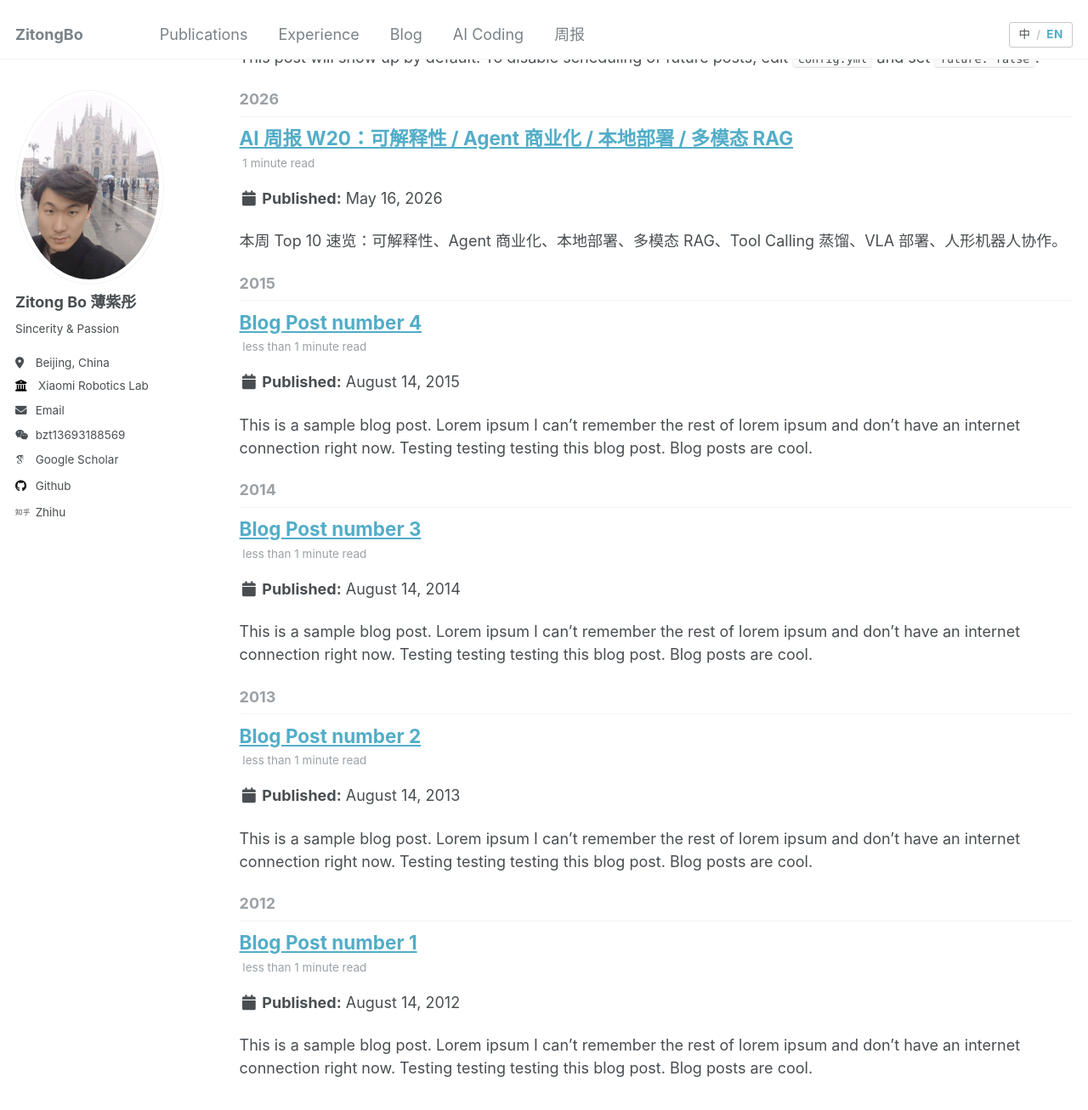
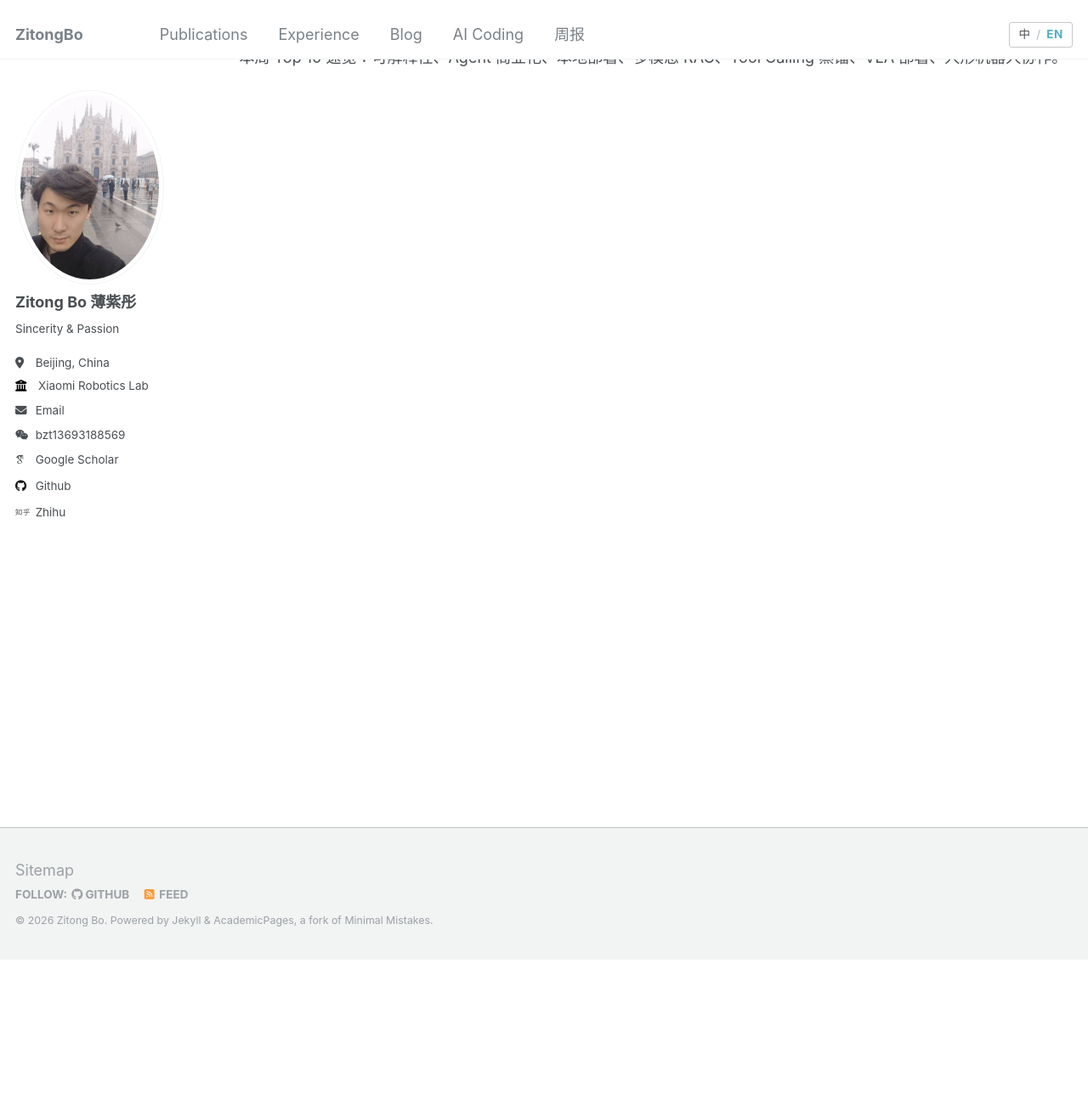
Before and after one commit to ZitongBo/ZitongBo.github.io, a Jekyll site: the page built from _pages/year-archive.html, in a window 1280 px wide and 1400 px high, scrolled down 270 px. Shown: the top 1307 px of the window at 85% size. Built offline with Jekyll 4.4.1, drawn with Linux system fonts in a browser that asks for light colours; some web fonts are replaced; some of the changed text lies outside the part shown.

Commit message:
Fix Blog and AI Coding pages: enable markdown rendering inside HTML divs, remove template posts
Co-Authored-By: Claude Opus 4.6 (1M context) <noreply@anthropic.com>

```diff
--- a/_pages/ai-coding.md
+++ b/_pages/ai-coding.md
@@ -7,7 +7,7 @@ author_profile: true
 
 {% include lang-style.html %}
 
-<div class="lang-block-en">
+<div class="lang-block-en" markdown="1">
 
 I rely heavily on AI coding tools (Claude Code, Cursor, etc.) in my daily work and research. Here I document real-world cases and reflections.
 
@@ -54,7 +54,7 @@ The core skill for engineers using AI tools has shifted to: **clearly describing
 
 </div>
 
-<div class="lang-block-zh">
+<div class="lang-block-zh" markdown="1">
 
 我在日常工作和研究中大量使用 AI Coding 工具（Claude Code、Cursor 等），这里记录一些真实的实践案例和使用心得。
 
--- a/_pages/blog.md
+++ b/_pages/blog.md
@@ -7,7 +7,7 @@ author_profile: true
 
 {% include lang-style.html %}
 
-<div class="lang-block-en">
+<div class="lang-block-en" markdown="1">
 
 Here I collect my latest technical articles published on Zhihu, focusing on embodied intelligence, robotics, and multimodal large models.
 
@@ -30,7 +30,7 @@ Here I collect my latest technical articles published on Zhihu, focusing on embo
 
 </div>
 
-<div class="lang-block-zh">
+<div class="lang-block-zh" markdown="1">
 
 这里记录我在知乎专栏发布的最新技术文章，主要聚焦具身智能、机器人与多模态大模型。
 
--- a/_posts/2012-08-14-blog-post-1.md
+++ /dev/null
@@ -1,20 +0,0 @@
----
-title: 'Blog Post number 1'
-date: 2012-08-14
-permalink: /posts/2012/08/blog-post-1/
-tags:
-  - cool posts
-  - category1
-  - category2
----
-
-This is a sample blog post. Lorem ipsum I can't remember the rest of lorem ipsum and don't have an internet connection right now. Testing testing testing this blog post. Blog posts are cool.
-
-Headings are cool
-======
-
-You can have many headings
-======
-
-Aren't headings cool?
-------
--- a/_posts/2013-08-14-blog-post-2.md
+++ /dev/null
@@ -1,20 +0,0 @@
----
-title: 'Blog Post number 2'
-date: 2013-08-14
-permalink: /posts/2013/08/blog-post-2/
-tags:
-  - cool posts
-  - category1
-  - category2
----
-
-This is a sample blog post. Lorem ipsum I can't remember the rest of lorem ipsum and don't have an internet connection right now. Testing testing testing this blog post. Blog posts are cool.
-
-Headings are cool
-======
-
-You can have many headings
-======
-
-Aren't headings cool?
-------
--- a/_posts/2014-08-14-blog-post-3.md
+++ /dev/null
@@ -1,20 +0,0 @@
----
-title: 'Blog Post number 3'
-date: 2014-08-14
-permalink: /posts/2014/08/blog-post-3/
-tags:
-  - cool posts
-  - category1
-  - category2
----
-
-This is a sample blog post. Lorem ipsum I can't remember the rest of lorem ipsum and don't have an internet connection right now. Testing testing testing this blog post. Blog posts are cool.
-
-Headings are cool
-======
-
-You can have many headings
-======
-
-Aren't headings cool?
-------
--- a/_posts/2199-01-01-future-post.md
+++ /dev/null
@@ -1,11 +0,0 @@
----
-title: 'Future Blog Post'
-date: 2199-01-01
-permalink: /posts/2012/08/blog-post-4/
-tags:
-  - cool posts
-  - category1
-  - category2
----
-
-This post will show up by default. To disable scheduling of future posts, edit `config.yml` and set `future: false`.
```
Also changed, not shown: _posts/2015-08-14-blog-post-4.md (deleted, +0 -20 lines).
